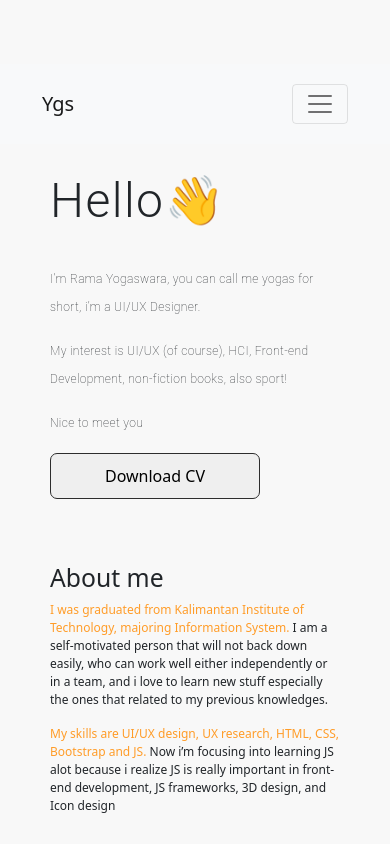
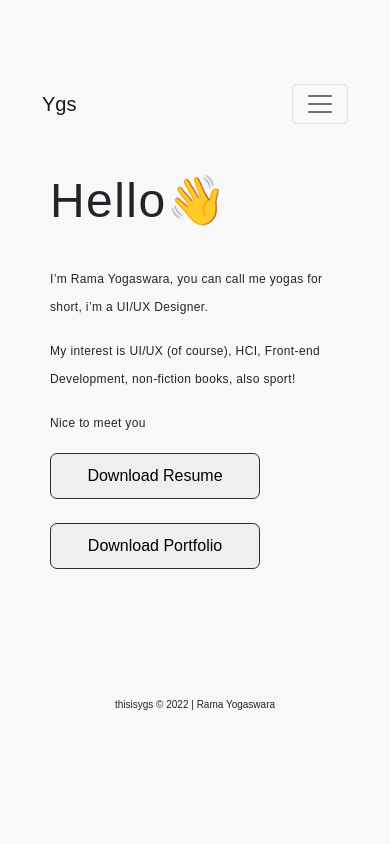
Before and after one commit to YogaswaraRama/Web-portfolio, a plain HTML site: page index.html in a window 390 px wide. Shown: the top 844 px of the page. Drawn offline with Linux system fonts and the light colour scheme.

Commit message:
v2, only hero

```diff
--- a/index.html
+++ b/index.html
@@ -19,7 +19,7 @@
         </button>
         <div class="collapse navbar-collapse" id="navbarSupportedContent">
           <ul class="navbar-nav ms-auto mb-2 mb-lg-0">
-            <li class="nav-item">
+            <!-- <li class="nav-item">
               <a class="nav-link" id="nav-link" href="#aboutme">About</a>
             </li>
             <li class="nav-item">
@@ -27,7 +27,7 @@
             </li>
             <li class="nav-item">
               <a class="nav-link" id="nav-link" href="#contact">Contact me!</a>
-            </li>
+            </li> -->
           </ul>
         </div>
       </div>
@@ -42,7 +42,10 @@
           <p class="about">I’m Rama Yogaswara, you can call me yogas for short, i’m a UI/UX Designer.</p>
           <p class="about">My interest is UI/UX (of course), HCI, Front-end Development, non-fiction books, also sport!</p>
           <p class="about">Nice to meet you</p>
-          <a href="file/Rama Yogaswara-resume (1).pdf"> <button class="downloadbtn">Download CV</button></a>
+          <div>
+            <a href="https://drive.google.com/file/d/14uNxZ1wBvm-LT3oFMaYXss5kTvyvrnol/view?usp=sharing"> <button class="downloadbtn mb-4">Download Resume</button></a
+            ><a href="https://drive.google.com/file/d/14uNxZ1wBvm-LT3oFMaYXss5kTvyvrnol/view?usp=sharing"> <button class="downloadbtn">Download Portfolio</button></a>
+          </div>
         </div>
         <div class="col-6 mb-auto">
           <img src="img/colom foto.png" class="photo" alt="" />
@@ -52,7 +55,7 @@
     <!-- Hello -->
 
     <!-- About Me -->
-    <div class="container aboutme" id="aboutme">
+    <!-- <div class="container aboutme" id="aboutme">
       <h2>About me</h2>
       <p>
         <span class="yellowtext">I was graduated from Kalimantan Institute of Technology, majoring Information System.</span> I am a self-motivated person that will not back down easily, who can work well either independently or in a team,
@@ -62,11 +65,11 @@
         <span class="yellowtext">My skills are UI/UX design, UX research, HTML, CSS, Bootstrap and JS.</span> Now i’m focusing into learning JS alot because i realize JS is really important in front-end development, JS frameworks, 3D
         design, and Icon design
       </p>
-    </div>
+    </div> -->
     <!-- About Me -->
 
     <!-- Portfolio -->
-    <div class="container" id="portfolio">
+    <!-- <div class="container" id="portfolio">
       <h2>Portfolio</h2>
       <p>My portfolio can be seen on</p>
       <div class="container aboutmeimg">
@@ -98,11 +101,11 @@
           </div>
         </div>
       </div>
-    </div>
+    </div> -->
     <!-- Portfolio -->
 
     <!-- Contact me -->
-    <div class="container contact" id="contact">
+    <!-- <div class="container contact" id="contact">
       <h2>Want to work together? Contact Me</h2>
       <p>I really hope that we can work together, feel free to contact me!</p>
       <div class="row contactsect">
@@ -129,12 +132,12 @@
           </form>
         </div>
       </div>
-    </div>
+    </div> -->
     <!-- Contact me -->
 
     <!-- footer -->
     <footer>
-      <p>thisisygs © 2021 | Rama Yogaswara</p>
+      <p>thisisygs © 2022 | Rama Yogaswara</p>
     </footer>
     <!-- footer -->
     <script src="Bootstrap/js/bootstrap.bundle.min.js"></script>
--- a/style.css
+++ b/style.css
@@ -2,6 +2,7 @@ body,
 html {
   background-color: #f8f8f8;
   font-weight: 300;
+  font-family: Arial;
 }
 .navbar {
   background-color: #f8f8f8;
@@ -25,7 +26,6 @@ html {
   align-items: center;
 }
 .hello {
-  font-family: Roboto;
   font-size: 96px;
   font-style: normal;
   font-weight: 300;
@@ -34,7 +34,6 @@ html {
   text-align: left;
 }
 .about {
-  font-family: Roboto;
   font-size: 22px;
   font-style: normal;
   font-weight: 100;
@@ -59,6 +58,7 @@ html {
   color: white;
   border: 1px solid #2d2d2d;
 }
+
 .aboutme {
   margin-top: 64px;
   margin-bottom: 64px;
@@ -119,7 +119,7 @@ footer p {
     width: 350px;
   }
   .hello {
-    font-family: Roboto;
+    font-family: Arial;
     font-size: 84px;
     font-style: normal;
     font-weight: 300;
@@ -177,7 +177,7 @@ footer p {
 }
 @media (max-width: 576px) {
   .hello {
-    font-family: Roboto;
+    font-family: Arial;
     font-size: 64px;
     font-style: normal;
     font-weight: 300;
@@ -186,7 +186,7 @@ footer p {
     text-align: left;
   }
   .about {
-    font-family: Roboto;
+    font-family: Arial;
     font-size: 18px;
     font-style: normal;
     font-weight: 200;
@@ -195,7 +195,7 @@ footer p {
     text-align: left;
   }
   .hello {
-    font-family: Roboto;
+    font-family: Arial;
     font-size: 48px;
     font-style: normal;
     font-weight: 300;
@@ -204,7 +204,7 @@ footer p {
     text-align: left;
   }
   .about {
-    font-family: Roboto;
+    font-family: Arial;
     font-size: 12px;
     font-style: normal;
     font-weight: 200;
```
Also changed, not shown: 1 other file.
